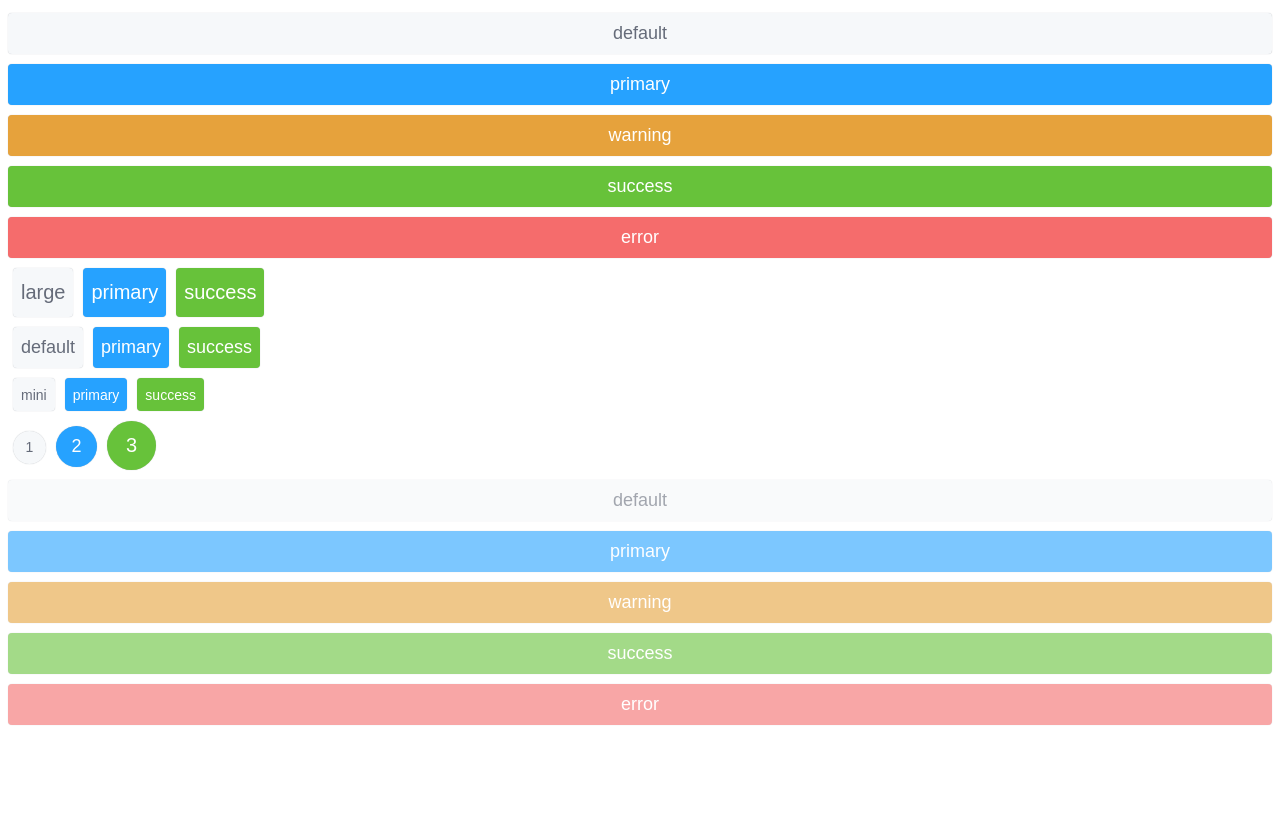
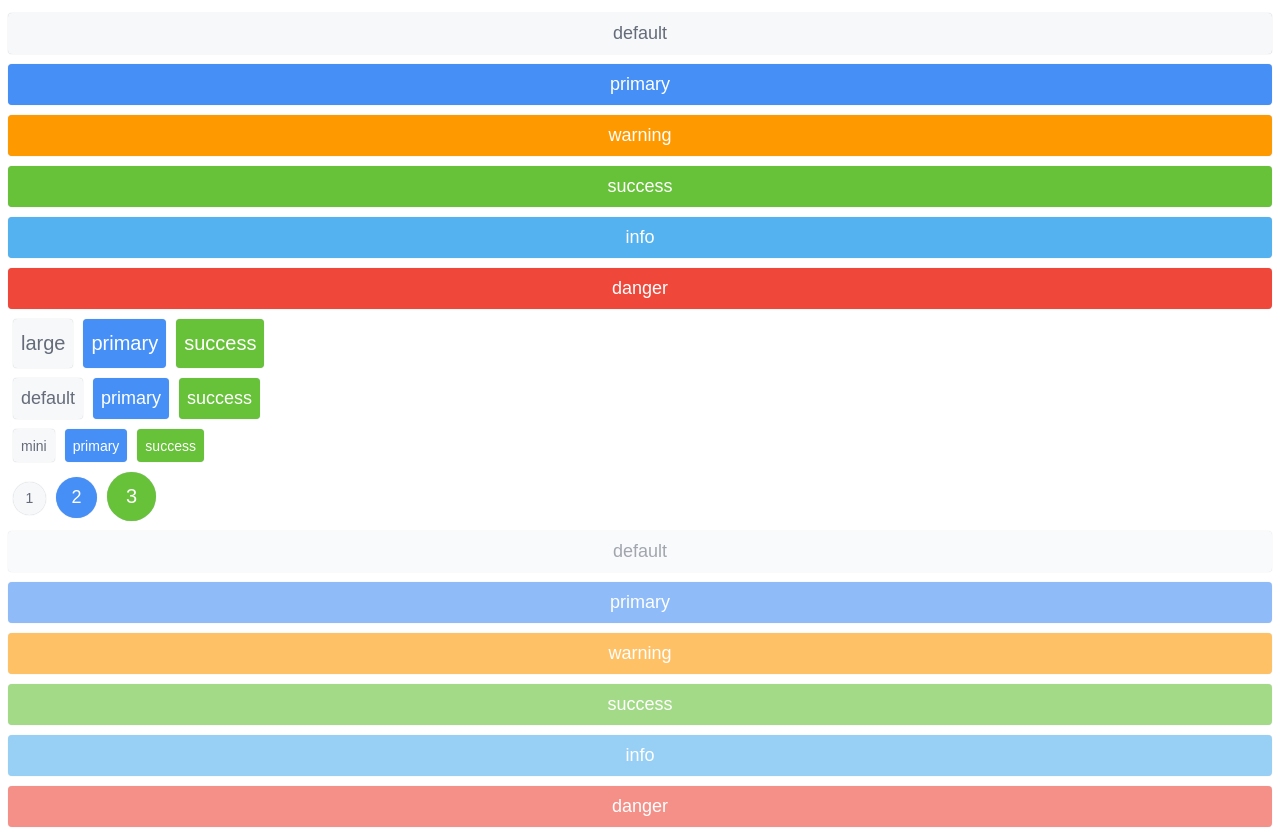
Before and after one commit to phonycode/wuss-vue, a Vue app: page / in a window 1280 px wide. Before the commit the page ends 800 px from the top, so only its background shows below. Built offline with nearby package versions, Linux system fonts and the light colour scheme.

Commit message:
color change

```diff
--- a/examples/App.vue
+++ b/examples/App.vue
@@ -4,7 +4,8 @@
     <wuss-button :fullLine="true" @click="handleClick" type="primary">primary</wuss-button>
     <wuss-button :fullLine="true" type="warning">warning</wuss-button>
     <wuss-button :fullLine="true" type="success">success</wuss-button>
-    <wuss-button :fullLine="true" type="error">error</wuss-button>
+    <wuss-button :fullLine="true" type="info">info</wuss-button>
+    <wuss-button :fullLine="true" type="danger">danger</wuss-button>
     <wuss-button size="large">large</wuss-button>
     <wuss-button size="large" type="primary">primary</wuss-button>
     <wuss-button size="large" type="success">success</wuss-button>
@@ -25,7 +26,8 @@
     <wuss-button :fullLine="true" @click="handleClick" :disabled="true" type="primary">primary</wuss-button>
     <wuss-button :fullLine="true" :disabled="true" type="warning">warning</wuss-button>
     <wuss-button :fullLine="true" :disabled="true" type="success">success</wuss-button>
-    <wuss-button :fullLine="true" :disabled="true" type="error">error</wuss-button>
+    <wuss-button :fullLine="true" :disabled="true" type="info">info</wuss-button>
+    <wuss-button :fullLine="true" :disabled="true" type="danger">danger</wuss-button>
   </div>
 </template>
 
@@ -41,7 +43,6 @@ export default {
 
 <style>
 #app {
-  font-family: 'Avenir', Helvetica, Arial, sans-serif;
   -webkit-font-smoothing: antialiased;
   -moz-osx-font-smoothing: grayscale;
   color: #2c3e50;
--- a/packages/button/src/button.vue
+++ b/packages/button/src/button.vue
@@ -117,18 +117,25 @@ export default {
   }
   /* 类型 */
   .wuss-button.wuss-button--primary{
-    background-color:#26a2ff;
+    background-color:rgb(69, 143, 246);;
     color: #fff;
   }
   .wuss-button.wuss-button--primary.is-active{
-    background-color:#2086d4;
+    background-color:rgb(28, 117, 243);
+  }
+  .wuss-button.wuss-button--info{
+    background-color:rgb(85, 178, 240);;
+    color: #fff;
+  }
+  .wuss-button.wuss-button--info.is-active{
+    background-color:rgb(43, 159, 236);
   }
   .wuss-button.wuss-button--warning{
-    background-color:#e6a23c;
+    background-color:rgb(255, 153, 0);
     color: #fff;
   }
   .wuss-button.wuss-button--warning.is-active{
-    background-color:#b88230;
+    background-color:rgb(255, 136, 0);
   }
   .wuss-button.wuss-button--success{
     background-color:#67c23a;
@@ -137,11 +144,11 @@ export default {
   .wuss-button.wuss-button--success.is-active{
     background-color:#549e2f;
   }
-  .wuss-button.wuss-button--error{
-    background-color:#f56c6c;
+  .wuss-button.wuss-button--danger{
+    background-color:rgb(239, 71, 58);;
     color: #fff;
   }
-  .wuss-button.wuss-button--error.is-active{
-    background-color:#c45757;
+  .wuss-button.wuss-button--danger.is-active{
+    background-color:rgb(228, 33, 18);
   }
 </style>
```
